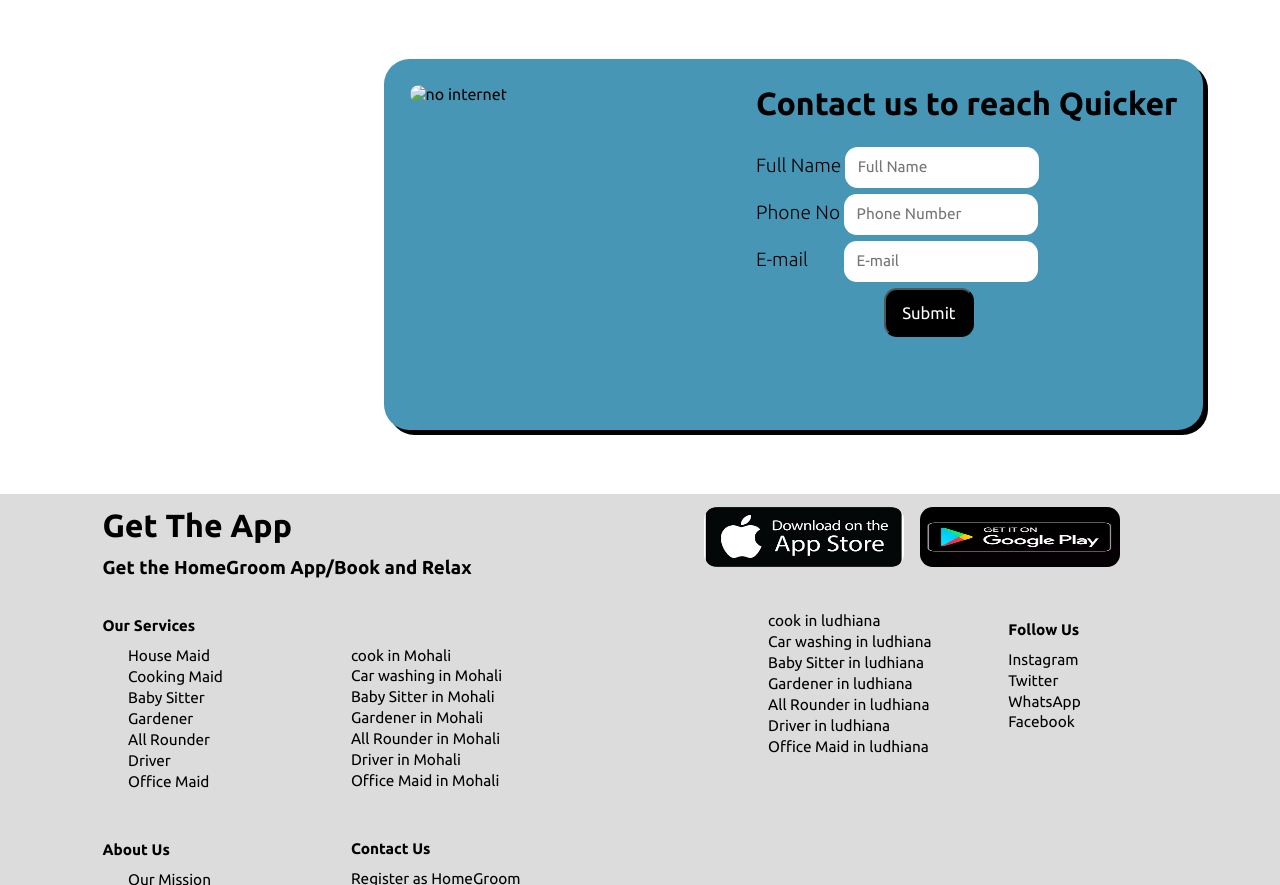
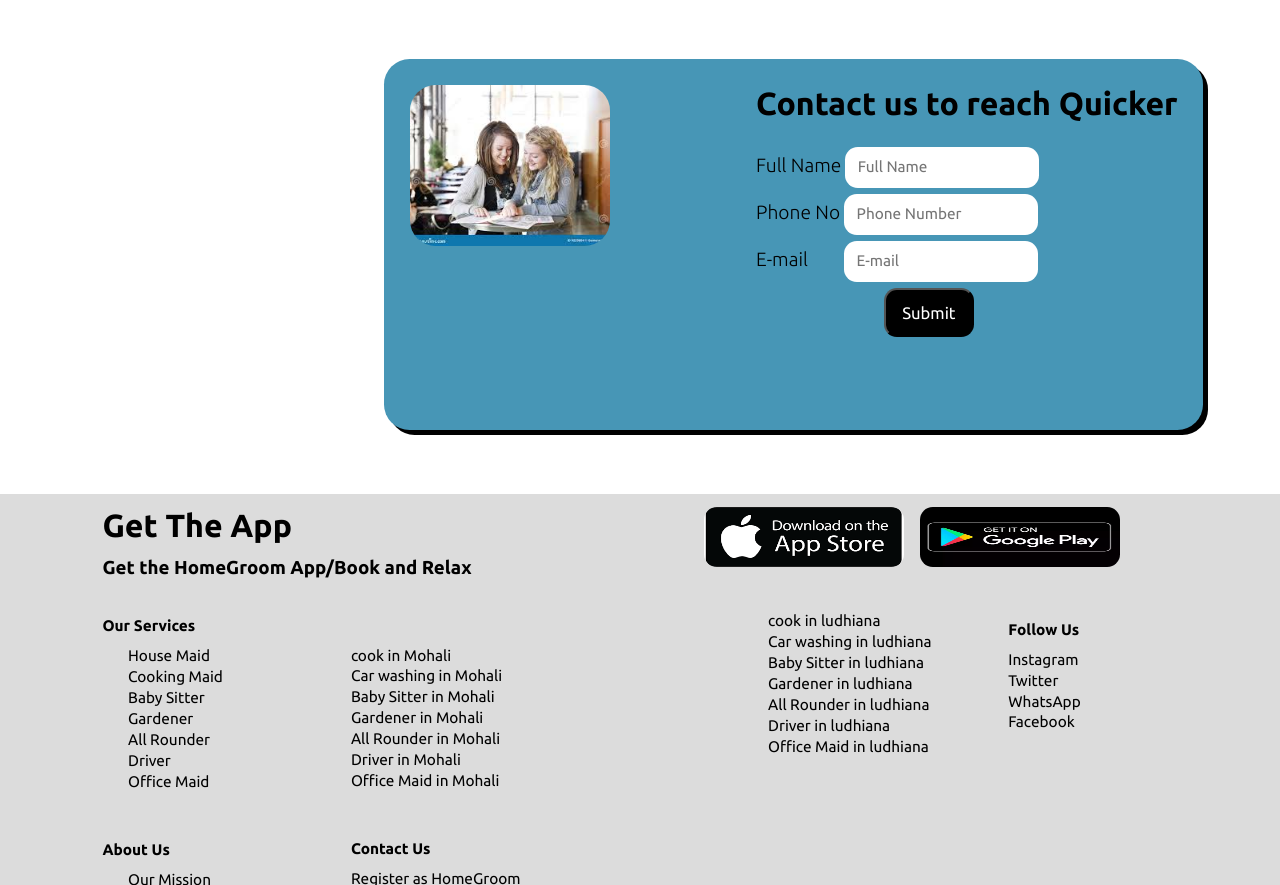
Before and after one commit to MadhavArora1213/HomeGroom-HM-, a plain HTML site: page index.html in a window 1280 px wide. Shown: the part 2079-2964 px from the top of the page. Drawn offline with nearby package versions, Linux system fonts and the light colour scheme.

Commit message:
Update index.html

```diff
--- a/index.html
+++ b/index.html
@@ -131,7 +131,7 @@
       <div class="section2">
         <div class="sec-left">
 
-          <img src="mg4.jpg" alt="no internet">
+          <img src="img4.jpg" alt="no internet">
         </div>
 
         <div class="sec-right">
```
